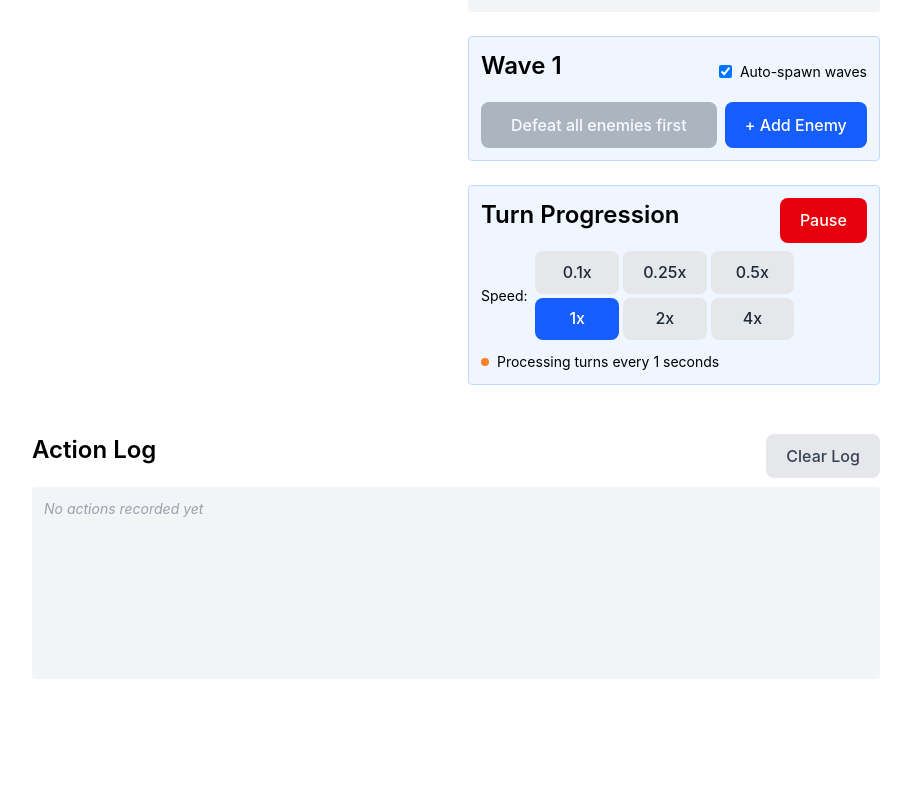
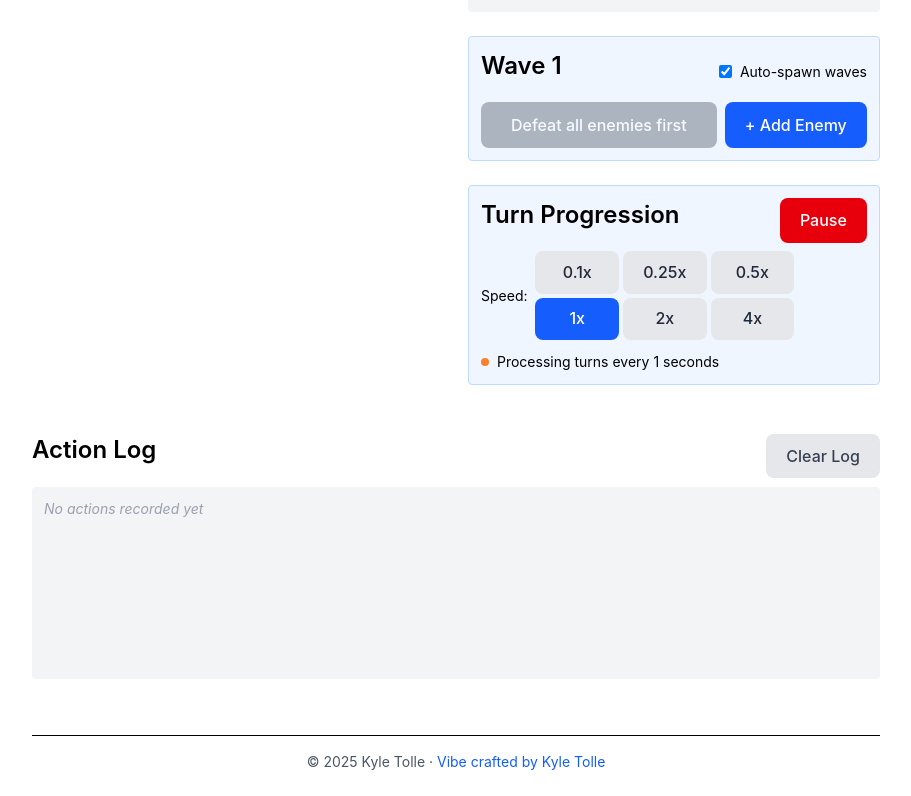
Before and after one commit to kyletolle/pyroclasm, a React (Vite) app: page / in a window 1280 px wide. Shown: the part 592-1388 px from the top of the page, without its empty margins (184-1095 px from the left). Before the commit the page ends 1295 px from the top, so only its background shows below. Built offline with nearby package versions, Linux system fonts and the light colour scheme.

Commit message:
Add a footer

```diff
--- a/src/App.tsx
+++ b/src/App.tsx
@@ -266,6 +266,20 @@ function App() {
           log={log}
           onClear={handleClearLog} // Add the new prop for clearing the log
         />
+
+        {/* Copyright and credit footer */}
+        <footer className="col-span-full mt-8 text-center text-sm border-t pt-4">
+          <p className={`${theme === 'dark' ? 'text-gray-400' : 'text-gray-600'}`}>
+            © 2025 Kyle Tolle · <a
+              href="https://kyletolle.com"
+              target="_blank"
+              rel="noopener noreferrer"
+              className={`hover:underline ${theme === 'dark' ? 'text-blue-400' : 'text-blue-600'}`}
+            >
+              Vibe crafted by Kyle Tolle
+            </a>
+          </p>
+        </footer>
       </div>
     </div>
   );
```
